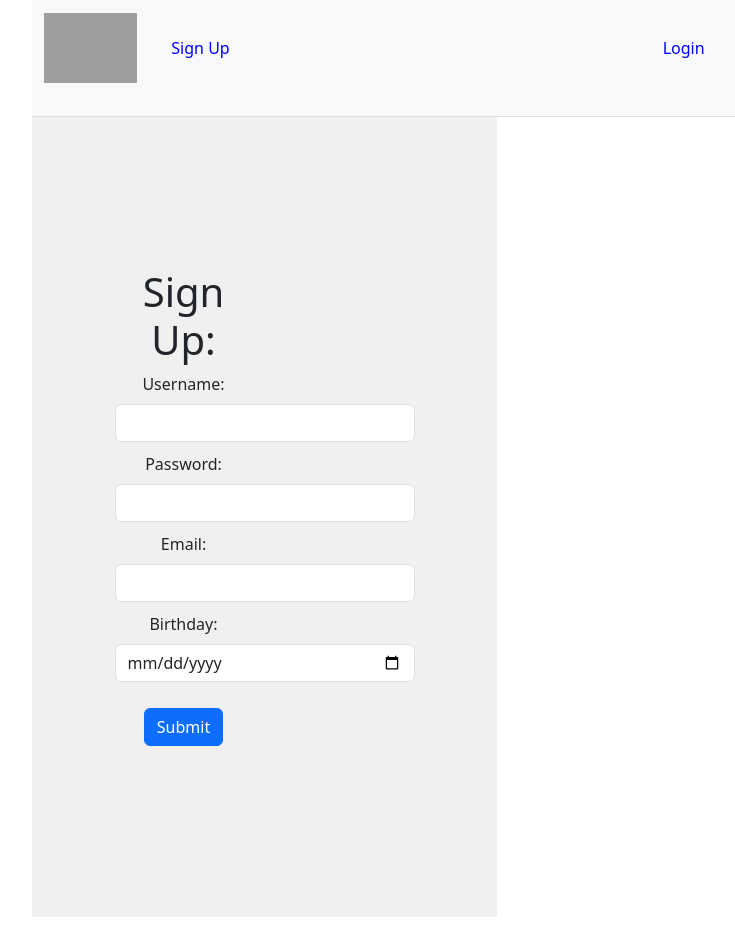
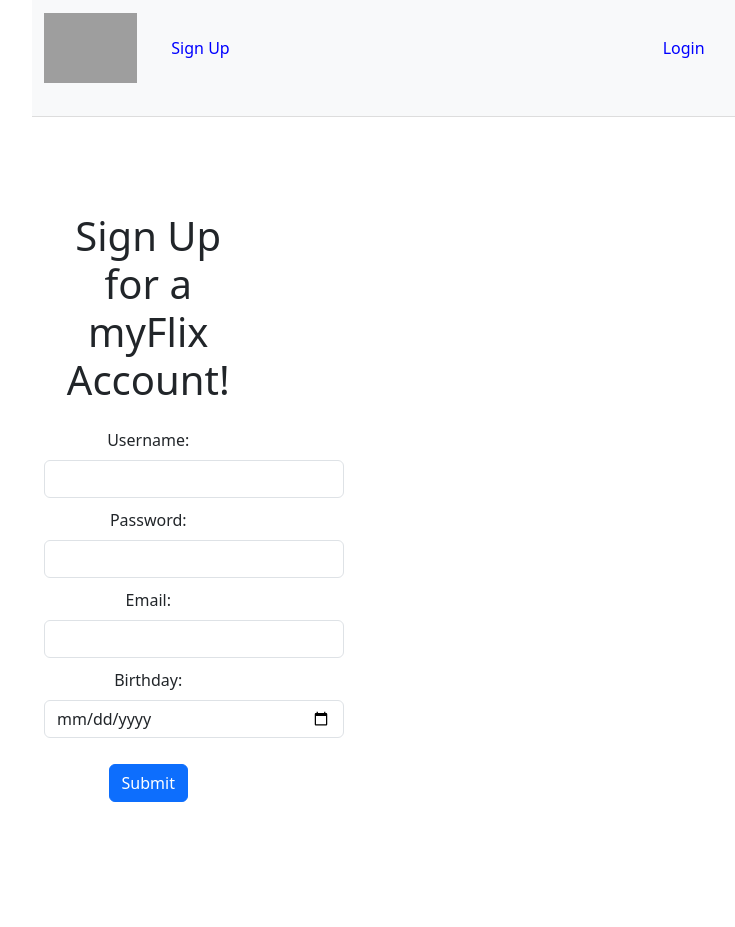
Before and after one commit to rlunatrepczynski/myFlix-client, a React (Vite) app: page /signup in a window 1280 px wide. Shown: the whole page, without its empty margins (50-785 px from the left). Built offline with nearby package versions, Linux system fonts and the light colour scheme; grey boxes are pictures that could not be loaded.

Commit message:
Update signup-view.jsx
Added styling for signup-view

```diff
--- a/src/components/signup-view/signup-view.jsx
+++ b/src/components/signup-view/signup-view.jsx
@@ -36,10 +36,10 @@
   };
 
   return (
-    <Container className="d-flex justify-content-center align-items-center" style={{ height: "100vh", backgroundColor: "#f0f0f0" }}>
+    <Container className="d-flex justify-content-center align-items-center vh-100">
       <Row>
         <Col md={6} className="text-center">
-          <h1>Sign Up:</h1>
+          <h1 className="mb-4">Sign Up for a myFlix Account!</h1>
           <Form onSubmit={handleSubmit}>
             <Form.Group controlId="formUsername">
               <Form.Label>Username:</Form.Label>
@@ -89,5 +89,6 @@
         </Col>
       </Row>
     </Container>
+
   );
 };
```
